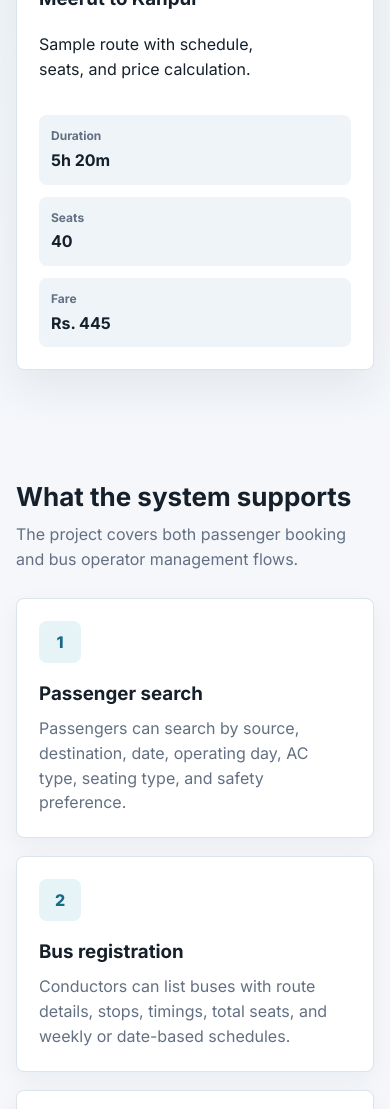
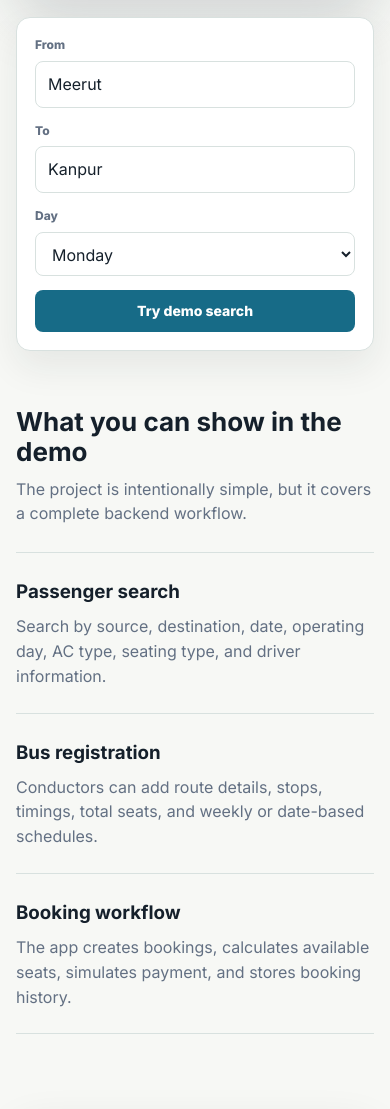
Before and after one commit to kushagra4uh/BusBuddy, a Django app: page / in a window 390 px wide. Shown: the part 1114-2223 px from the top of the page. Run offline with Django 5.2, Linux system fonts and the light colour scheme.

Commit message:
Refine homepage visuals and seed demo route

```diff
--- a/busbuddy/main/static/main/style.css
+++ b/busbuddy/main/static/main/style.css
@@ -1,13 +1,13 @@
 :root {
-  --bg: #f5f7fb;
+  --bg: #f7f8f5;
   --surface: #ffffff;
-  --surface-soft: #eef4f7;
+  --surface-soft: #edf3f1;
   --ink: #15202b;
   --muted: #637083;
-  --line: #dce4eb;
+  --line: #d8e1df;
   --brand: #176b87;
   --brand-dark: #0f4f65;
-  --accent: #f4a261;
+  --accent: #d97745;
   --success: #238b63;
   --danger: #c2413b;
   --shadow: 0 18px 45px rgba(21, 32, 43, 0.08);
@@ -223,8 +223,10 @@ svg {
 }
 
 .hero {
-  padding: 72px 0 56px;
-  background: linear-gradient(180deg, #e9f3f7 0%, #f5f7fb 100%);
+  padding: 70px 0 44px;
+  background:
+    linear-gradient(180deg, rgba(232, 243, 240, 0.9), rgba(247, 248, 245, 1)),
+    linear-gradient(90deg, rgba(23, 107, 135, 0.06), transparent);
 }
 
 .hero-grid {
@@ -247,8 +249,8 @@ svg {
 .page-title {
   margin: 0;
   color: var(--ink);
-  font-size: clamp(34px, 5vw, 58px);
-  line-height: 1.05;
+  font-size: clamp(34px, 5vw, 54px);
+  line-height: 1.08;
 }
 
 .hero-text,
@@ -274,22 +276,93 @@ svg {
 }
 
 .stat {
-  padding: 16px;
-  border: 1px solid var(--line);
-  border-radius: var(--radius);
-  background: rgba(255, 255, 255, 0.7);
+  padding: 0 18px 0 0;
+  border-right: 1px solid var(--line);
+  background: transparent;
 }
 
 .stat strong {
   display: block;
   color: var(--brand-dark);
-  font-size: 22px;
+  font-size: 17px;
 }
 
 .stat span {
   color: var(--muted);
   font-size: 13px;
-  font-weight: 700;
+  font-weight: 600;
+}
+
+.hero-photo {
+  position: relative;
+  min-height: 430px;
+  border-radius: 18px;
+  overflow: hidden;
+  box-shadow: 0 22px 60px rgba(21, 32, 43, 0.16);
+  background: #d8e1df;
+}
+
+.hero-photo img {
+  width: 100%;
+  height: 100%;
+  min-height: 430px;
+  display: block;
+  object-fit: cover;
+}
+
+.hero-photo::after {
+  content: "";
+  position: absolute;
+  inset: 0;
+  background: linear-gradient(180deg, transparent 35%, rgba(6, 18, 25, 0.72));
+}
+
+.journey-card {
+  position: absolute;
+  left: 22px;
+  right: 22px;
+  bottom: 22px;
+  z-index: 1;
+  padding: 18px;
+  border-radius: 12px;
+  color: #fff;
+  background: rgba(13, 31, 40, 0.78);
+  backdrop-filter: blur(8px);
+}
+
+.journey-card h3 {
+  margin: 10px 0 4px;
+}
+
+.journey-card p {
+  margin: 0;
+  color: rgba(255,255,255,0.78);
+}
+
+.quick-search-wrap {
+  margin-top: -26px;
+  position: relative;
+  z-index: 4;
+}
+
+.quick-search {
+  display: grid;
+  grid-template-columns: 1fr 1fr 0.8fr auto;
+  gap: 14px;
+  align-items: end;
+  padding: 18px;
+  border: 1px solid var(--line);
+  border-radius: 14px;
+  background: #fff;
+  box-shadow: 0 16px 36px rgba(21, 32, 43, 0.08);
+}
+
+.quick-search label {
+  display: block;
+  margin-bottom: 6px;
+  font-size: 12px;
+  font-weight: 800;
+  color: var(--muted);
 }
 
 .hero-panel {
@@ -404,6 +477,58 @@ svg {
   gap: 18px;
 }
 
+.feature-list {
+  display: grid;
+  border-top: 1px solid var(--line);
+}
+
+.feature-list article {
+  display: grid;
+  grid-template-columns: 220px 1fr;
+  gap: 28px;
+  padding: 24px 0;
+  border-bottom: 1px solid var(--line);
+}
+
+.feature-list h3 {
+  margin: 0;
+}
+
+.feature-list p {
+  max-width: 720px;
+  margin: 0;
+  color: var(--muted);
+}
+
+.story-section {
+  padding-top: 22px;
+}
+
+.story-grid {
+  display: grid;
+  grid-template-columns: 0.95fr 1.05fr;
+  gap: 42px;
+  align-items: center;
+}
+
+.story-grid img {
+  width: 100%;
+  min-height: 320px;
+  object-fit: cover;
+  border-radius: 18px;
+  box-shadow: 0 18px 45px rgba(21, 32, 43, 0.12);
+}
+
+.plain-list {
+  margin: 22px 0 0;
+  padding-left: 20px;
+  color: var(--muted);
+}
+
+.plain-list li + li {
+  margin-top: 8px;
+}
+
 .grid-2 {
   display: grid;
   grid-template-columns: repeat(2, 1fr);
@@ -415,7 +540,7 @@ svg {
   border: 1px solid var(--line);
   border-radius: var(--radius);
   background: var(--surface);
-  box-shadow: 0 8px 24px rgba(21, 32, 43, 0.05);
+  box-shadow: 0 8px 22px rgba(21, 32, 43, 0.04);
 }
 
 .card h3,
@@ -743,8 +868,20 @@ textarea:focus {
   .grid-3,
   .grid-2,
   .form-grid,
-  .bus-card {
+  .bus-card,
+  .quick-search,
+  .story-grid {
     grid-template-columns: 1fr;
+  }
+
+  .hero-photo,
+  .hero-photo img {
+    min-height: 340px;
+  }
+
+  .feature-list article {
+    grid-template-columns: 1fr;
+    gap: 8px;
   }
 
   .booking-box {
@@ -776,6 +913,12 @@ textarea:focus {
     grid-template-columns: 1fr;
   }
 
+  .stat {
+    padding: 0 0 14px;
+    border-right: 0;
+    border-bottom: 1px solid var(--line);
+  }
+
   .footer-grid,
   .results-toolbar {
     align-items: flex-start;
--- a/busbuddy/main/templates/main/index.html
+++ b/busbuddy/main/templates/main/index.html
@@ -5,11 +5,11 @@
 <section class="hero">
   <div class="container hero-grid">
     <div>
-      <p class="eyebrow">College project portfolio</p>
-      <h1 class="hero-title">Book buses, manage routes, and track bookings in one place.</h1>
+      <p class="eyebrow">Bus booking project</p>
+      <h1 class="hero-title">A simple way to find buses and manage routes.</h1>
       <p class="hero-text">
-        BusBuddy is a Django-based bus booking system for passengers and conductors.
-        Search routes, register buses, manage schedules, and simulate ticket payments through a simple web interface.
+        BusBuddy is a Django web app for route search, bus registration, bookings, and a simulated payment flow.
+        It is built as a practical college project with passenger and conductor workflows.
       </p>
       <div class="hero-ctas">
         <a class="btn primary" href="{% url 'search' %}">Search buses</a>
@@ -18,83 +18,102 @@
 
       <div class="stats">
         <div class="stat">
-          <strong>3</strong>
-          <span>User flows</span>
+          <strong>Routes</strong>
+          <span>Search by city, stop, day, and date</span>
         </div>
         <div class="stat">
-          <strong>7</strong>
-          <span>Route filters</span>
+          <strong>Seats</strong>
+          <span>Availability updates after bookings</span>
         </div>
         <div class="stat">
-          <strong>100%</strong>
-          <span>Django powered</span>
+          <strong>Dashboards</strong>
+          <span>Passenger and conductor views</span>
         </div>
       </div>
     </div>
 
-    <aside class="hero-panel" aria-label="Featured route">
-      <div class="panel-map">
-        <p class="eyebrow" style="color:#fff; margin:0;">Featured route</p>
-        <div class="route-line">
-          <span class="route-dot"></span>
-          <span class="route-track"></span>
-          <span class="route-dot"></span>
-        </div>
-      </div>
-      <div class="panel-body">
-        <div class="route-card-title">
-          <div>
-            <h3>Meerut to Kanpur</h3>
-            <p>Sample route with schedule, seats, and price calculation.</p>
-          </div>
-          <span class="badge">Demo</span>
-        </div>
-        <div class="metric-row">
-          <div class="metric"><span>Duration</span><strong>5h 20m</strong></div>
-          <div class="metric"><span>Seats</span><strong>40</strong></div>
-          <div class="metric"><span>Fare</span><strong>Rs. 445</strong></div>
-        </div>
+    <aside class="hero-photo" aria-label="Bus journey preview">
+      <img
+        src="https://images.unsplash.com/photo-1544620347-c4fd4a3d5957?auto=format&fit=crop&w=1200&q=80"
+        alt="Bus travelling on a road"
+      >
+      <div class="journey-card">
+        <span class="badge">Demo route</span>
+        <h3>Meerut to Kanpur</h3>
+        <p>Campus Express | Mon, Fri | 08:30 departure</p>
       </div>
     </aside>
+  </div>
+</section>
+
+<section class="quick-search-wrap">
+  <div class="container">
+    <form class="quick-search" action="{% url 'search_results' %}" method="get">
+      <div>
+        <label for="home-source">From</label>
+        <input id="home-source" name="source" value="Meerut" placeholder="Source city">
+      </div>
+      <div>
+        <label for="home-destination">To</label>
+        <input id="home-destination" name="destination" value="Kanpur" placeholder="Destination city">
+      </div>
+      <div>
+        <label for="home-day">Day</label>
+        <select id="home-day" name="Day">
+          <option value="Monday">Monday</option>
+          <option value="Friday">Friday</option>
+          <option value="">Any day</option>
+        </select>
+      </div>
+      <button class="btn primary" type="submit">Try demo search</button>
+    </form>
   </div>
 </section>
 
 <section class="section">
   <div class="container">
     <div class="section-header">
-      <h2 class="section-title">What the system supports</h2>
-      <p class="section-text">The project covers both passenger booking and bus operator management flows.</p>
+      <h2 class="section-title">What you can show in the demo</h2>
+      <p class="section-text">The project is intentionally simple, but it covers a complete backend workflow.</p>
     </div>
 
-    <div class="grid-3">
-      <article class="card">
-        <div class="feature-icon">1</div>
+    <div class="feature-list">
+      <article>
         <h3>Passenger search</h3>
-        <p>Passengers can search by source, destination, date, operating day, AC type, seating type, and safety preference.</p>
+        <p>Search by source, destination, date, operating day, AC type, seating type, and driver information.</p>
       </article>
-      <article class="card">
-        <div class="feature-icon">2</div>
+      <article>
         <h3>Bus registration</h3>
-        <p>Conductors can list buses with route details, stops, timings, total seats, and weekly or date-based schedules.</p>
+        <p>Conductors can add route details, stops, timings, total seats, and weekly or date-based schedules.</p>
       </article>
-      <article class="card">
-        <div class="feature-icon">3</div>
+      <article>
         <h3>Booking workflow</h3>
-        <p>The app creates bookings, calculates available seats, simulates payment, and stores booking history for users.</p>
+        <p>The app creates bookings, calculates available seats, simulates payment, and stores booking history.</p>
       </article>
     </div>
   </div>
 </section>
 
-<section class="section" style="padding-top:0;">
-  <div class="container grid-2">
-    <div class="card">
-      <h3>For passengers</h3>
-      <p>Find buses quickly, review route timings, choose seat count, and confirm your booking after login.</p>
+<section class="section story-section">
+  <div class="container story-grid">
+    <div>
+      <img
+        src="https://images.unsplash.com/photo-1570125909232-eb263c188f7e?auto=format&fit=crop&w=900&q=80"
+        alt="Bus at a station"
+      >
     </div>
-    <div class="card">
-      <h3>For conductors</h3>
-      <p>Create a conductor profile, register buses, and view schedules from a dedicated conductor dashboard.</p>
+    <div>
+      <p class="eyebrow">How it works</p>
+      <h2 class="section-title">Built around two real users</h2>
+      <p class="section-text">
+        A passenger searches and books a seat. A conductor creates a route and keeps track of schedules.
+        This makes the project easy to explain in a viva because every model has a clear purpose.
+      </p>
+      <ul class="plain-list">
+        <li>Login and registration are handled by Django authentication.</li>
+        <li>Routes, stops, schedules, bookings, and payments are stored as models.</li>
+        <li>Templates render the pages directly from backend data.</li>
+      </ul>
     </div>
   </div>
 </section>
```
Also changed, not shown: busbuddy/main/migrations/0013_seed_demo_route.py (added).
